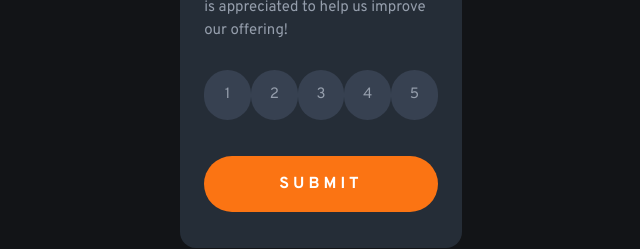
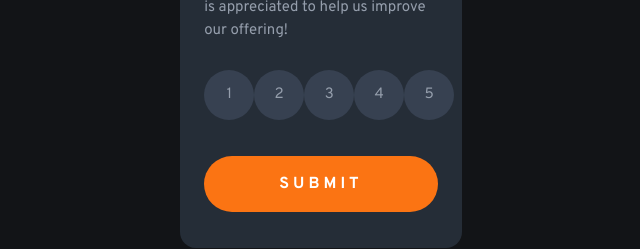
Before and after one commit to leeport511/interactive-rating-component-main, a React (Vite) app: page / in a window 1280 px wide. Shown: the part 375-624 px from the top of the page, without its empty margins (319-959 px from the left). Built offline with nearby package versions, Linux system fonts and the light colour scheme.

Commit message:
HandleSelectRating Function Added

```diff
--- a/src/components/RatingForm.jsx
+++ b/src/components/RatingForm.jsx
@@ -27,18 +27,14 @@ const initialStateRatings = [
 export const RatingForm = () => {
     const [ratings, setRating] = useState(initialStateRatings);
 
-    const { ranking, isSelected } = ratings;
+    const handleSelectRating = (ranking) => {
+        const updatedRatings = ratings.map((r) =>
+            r.ranking === ranking
+                ? { ...r, isSelected: true }
+                : { ...r, isSelected: false }
+        );
 
-
-    const handleSelectRating = (e) => {
-        e.preventDefault();
-        setRating({ ...ranking, isSelected: true });
-        console.log(e);
-
-
-
-
-        console.log(ratings);
+        setRating(updatedRatings);
     };
 
     const handleSubmit = () => {};
@@ -60,26 +56,29 @@ export const RatingForm = () => {
                             improve our offering!
                         </p>
                     </div>
-                    <form className="mb-3">
-                        <div className="mb-5 flex justify-between ">
-                            {ratings.map((rtg, i) => {
-                                return (
-                                    <button
-                                        key={i}
-                                        onClick={() => handleSelectRating(rtg.ranking)}
+                    <form onSubmit={handleSubmit} className="mb-3">
+                        <div className="mb-5 flex justify-between">
+                            {ratings.map((rtg, i) => (
+                                <button
+                                    key={i}
+                                    type="button"
+                                    onClick={() =>
+                                        handleSelectRating(rtg.ranking)
+                                    }
+                                >
+                                    <div
                                         className={`${
-                                            isSelected && "bg-medium-grey"
+                                            rtg.isSelected
+                                                ? "bg-medium-grey text-dark-blue"
+                                                : "bg-gray-700 text-light-grey "
                                         } mb-4 flex h-[50px] w-[50px] items-center justify-center rounded-full bg-gray-700 text-[15px] text-light-grey  hover:bg-orange hover:text-white active:bg-medium-grey active:text-dark-blue`}
-                                        value={rtg.ranking}
-                                        name={rtg.ranking}
                                     >
                                         {rtg.ranking}
-                                    </button>
-                                );
-                            })}
+                                    </div>
+                                </button>
+                            ))}
                         </div>
                         <button
-                            onSubmit={handleSubmit}
                             type="submit"
                             className="w-[100%] rounded-full bg-orange p-4 font-bold tracking-[0.25rem] text-white hover:opacity-80 active:bg-white active:text-orange"
                         >
```
